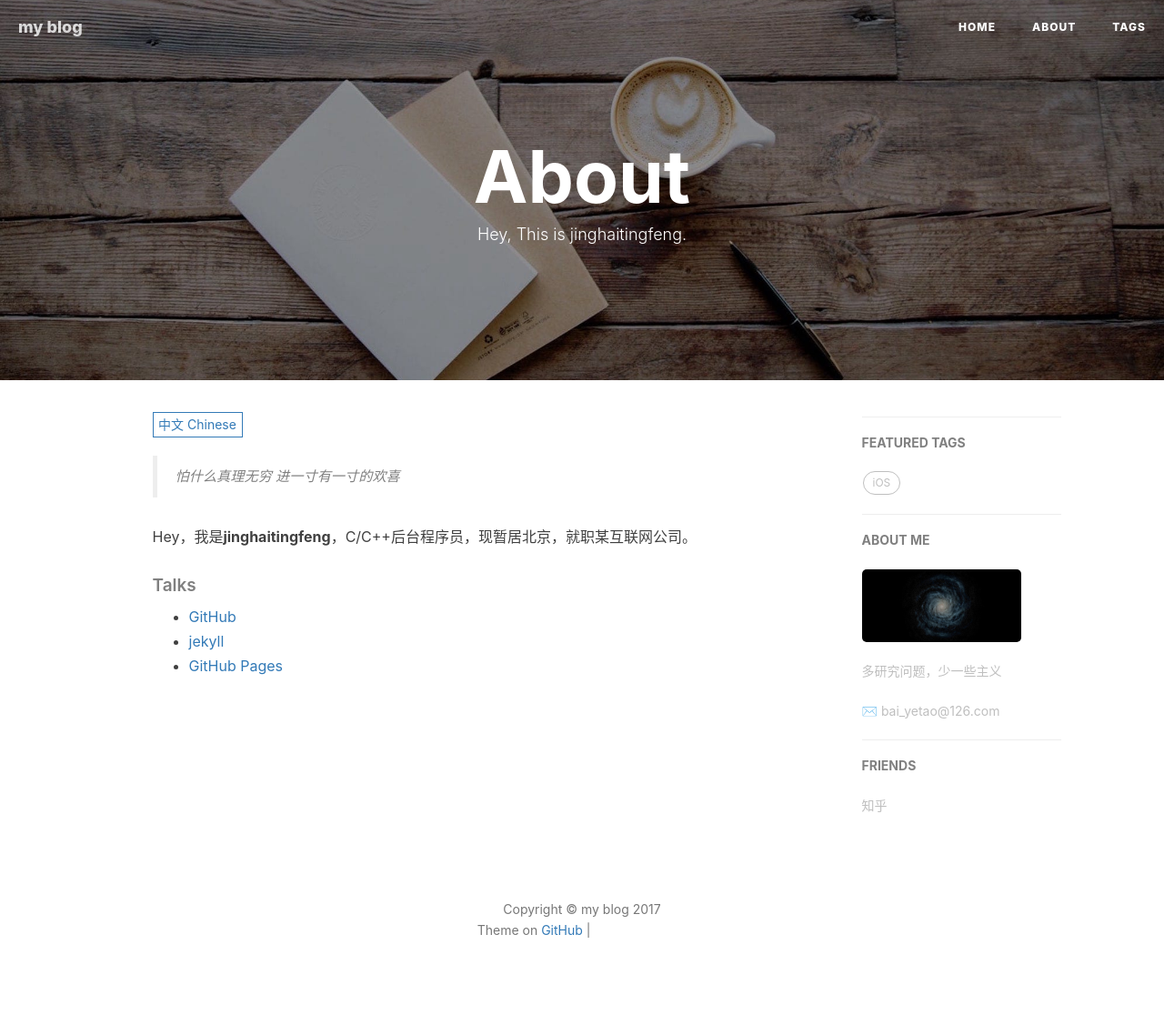
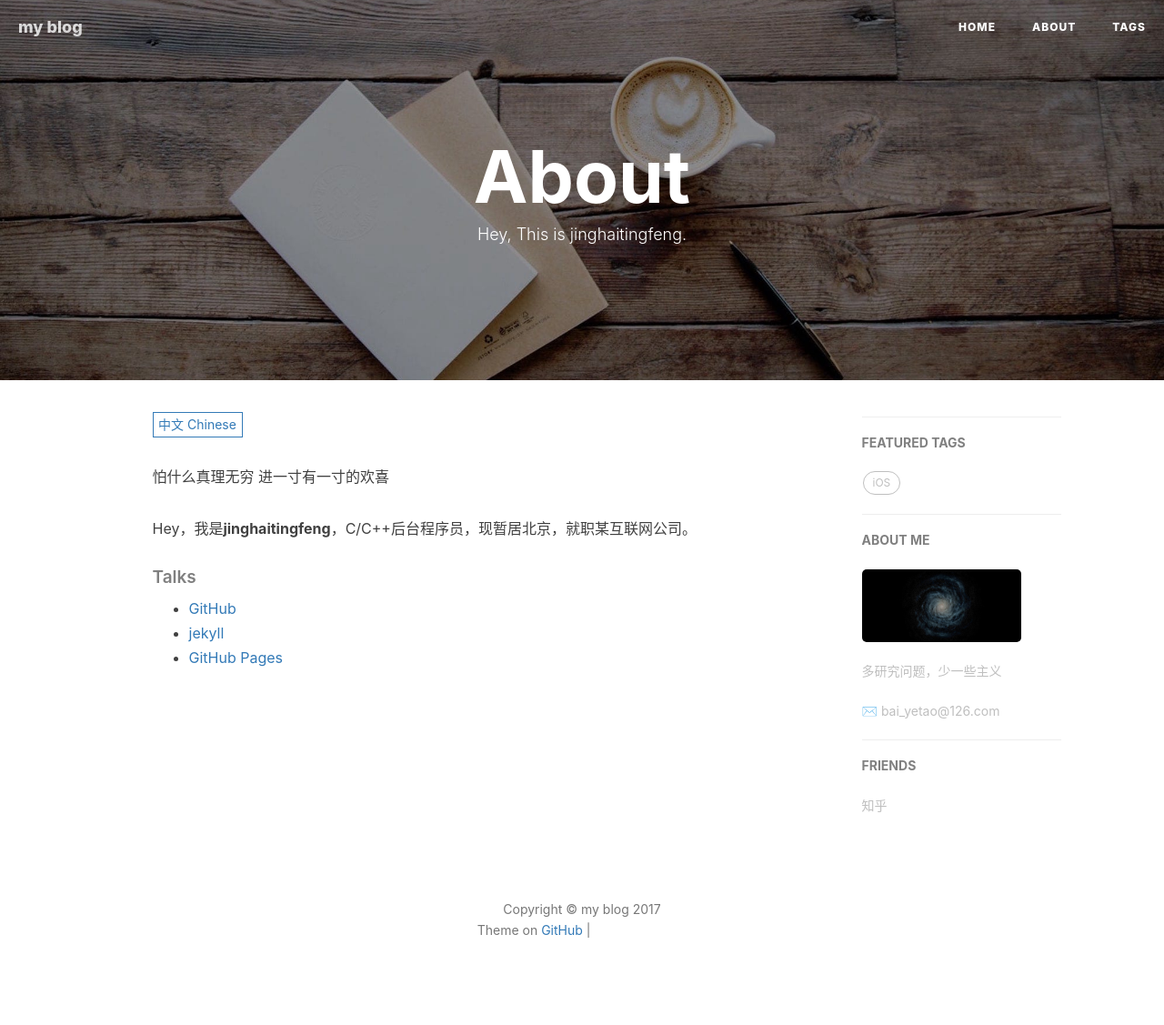
Before and after one commit to jinghaitingfeng/jinghaitingfeng.github.io, a Jekyll site: the page built from about.html, in a window 1280 px wide. Shown: the whole page at 91% size. Built offline with Jekyll 4.4.1, drawn with Linux system fonts in a browser that asks for light colours; nearby versions of some CDN libraries; comment, search, counter and statistics services are not loaded; grey boxes are pictures that could not be loaded.

```diff
--- a/about.html
+++ b/about.html
@@ -15,7 +15,7 @@ header-img: "img/post-bg-coffee.jpeg"
 <div class="zh post-container">
 
     <!--copied from markdown -->
-    <blockquote><p>怕什么真理无穷 进一寸有一寸的欢喜</p></blockquote>
+    <p>怕什么真理无穷 进一寸有一寸的欢喜</p>
     <p>Hey，我是<strong>jinghaitingfeng</strong>，C/C++后台程序员，现暂居北京，就职某互联网公司。</p>
     <h5>Talks</h5>
 
```
